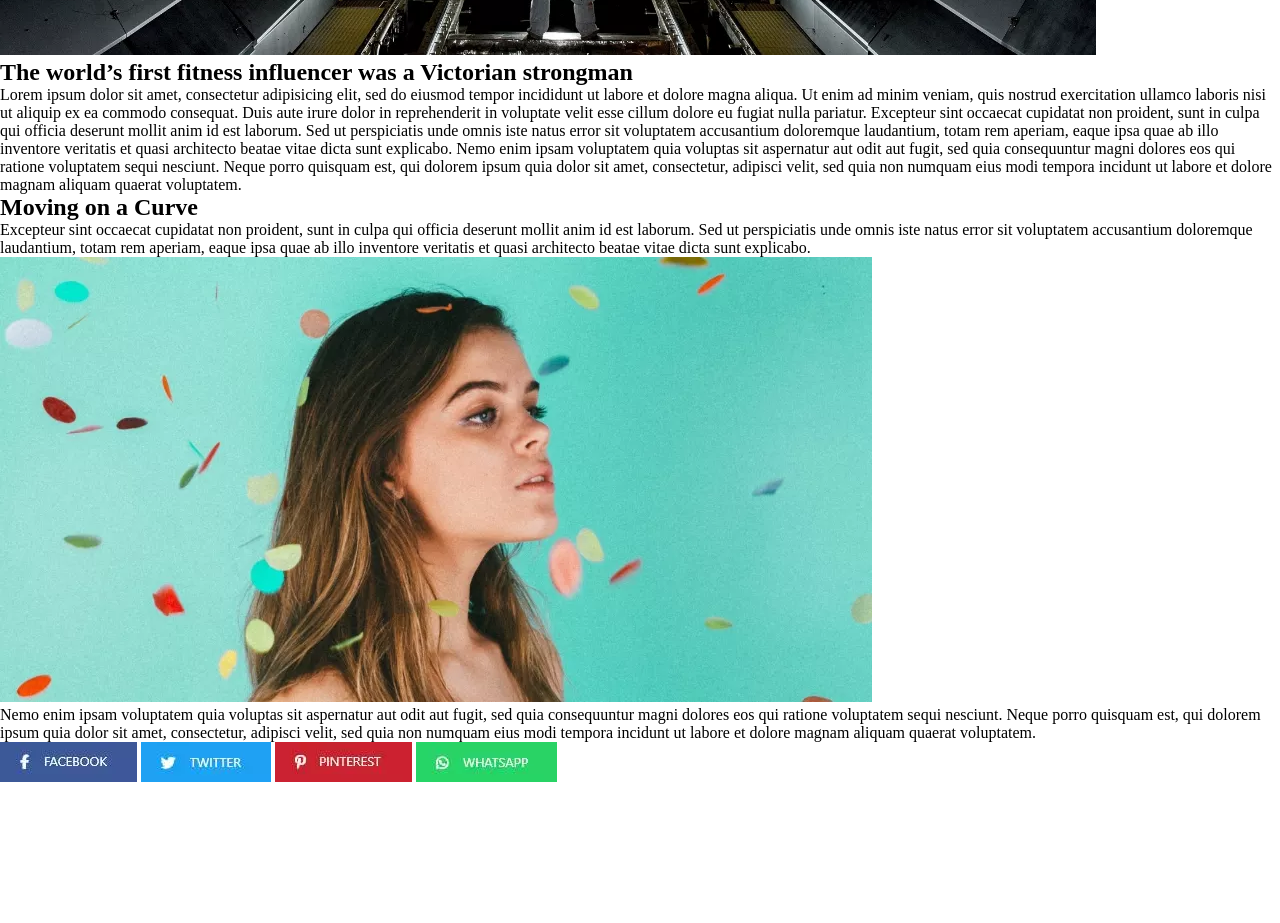
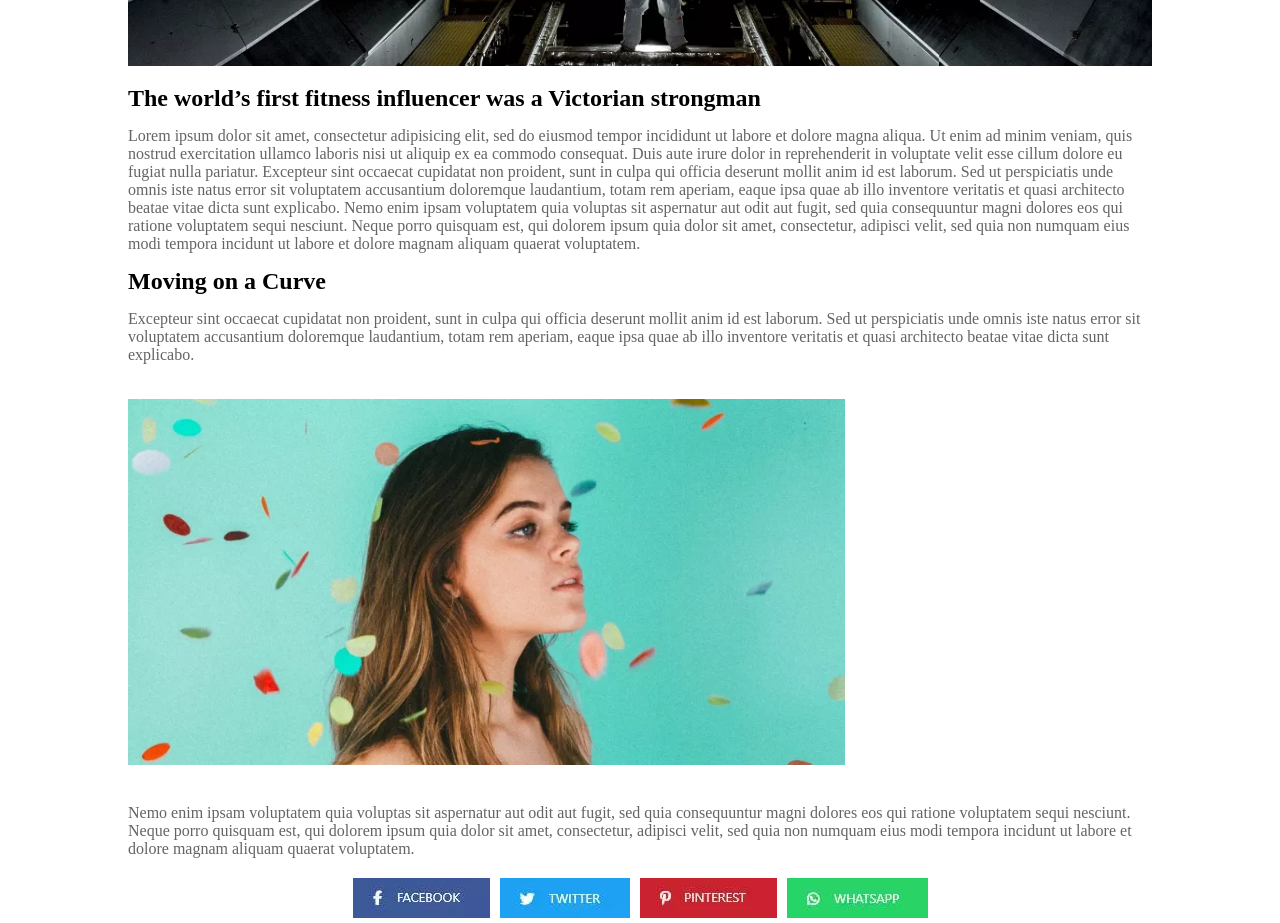
Before and after one commit to GSG-G10/news-website-team4, a plain HTML site: page post/post.html in a window 1280 px wide. Shown: the part 660-1583 px from the top of the page. Before the commit the page ends 1446 px from the top, so only its background shows below. Drawn offline with Linux system fonts and the light colour scheme.

Commit message:
finish post content style Relates #9

```diff
--- a/post/post.html
+++ b/post/post.html
@@ -49,6 +49,7 @@
         <hr class="hr">
     </nav>
     <section class="post-content">
+        <div class="post-text">
         <figure>
             <img src="../images/post-first.webp" alt="scientist" class="img1">
         </figure>
@@ -74,12 +75,13 @@
     <p>
         Nemo enim ipsam voluptatem quia voluptas sit aspernatur aut odit aut fugit, sed quia consequuntur magni dolores eos qui ratione voluptatem sequi nesciunt. Neque porro quisquam est, qui dolorem ipsum quia dolor sit amet, consectetur, adipisci velit, sed quia non numquam eius modi tempora incidunt ut labore et dolore magnam aliquam quaerat voluptatem.
     </p>
-</section>
-<section class="social">
-    <img src="../images/facebook.webp" alt="facebook" class="social-img">
-    <img src="../images/twitter.webp" alt="twitter" class="social-img">
-    <img src="../images/pinterest.webp" alt="pinterest" class="social-img">
-    <img src="../images/whatsapp.webp" alt="whatsapp" class="social-img">
+    <div class="social">
+        <img src="../images/facebook.webp" alt="facebook" class="social-img">
+        <img src="../images/twitter.webp" alt="twitter" class="social-img">
+        <img src="../images/pinterest.webp" alt="pinterest" class="social-img">
+        <img src="../images/whatsapp.webp" alt="whatsapp" class="social-img">
+    </div>
+    </div>
 </section>
 </body>
 </html>
--- a/style/post.css
+++ b/style/post.css
@@ -3,7 +3,7 @@
     padding: 0;
     box-sizing: border-box;
 }
-/******* Nav Bar section Style **********/
+/******* Start Nav Bar section Style **********/
 .up-part {
     margin: 10px;
     display: flex;
@@ -22,7 +22,7 @@
     transform: rotateY(180deg)
 }
 .up-part i {
-    transition: all 1s;
+    transition: all 0.5s;
     font-size: 20px;
 }
 .up-part p:hover{
@@ -129,3 +129,53 @@ ul {
     }
 }
 /************************* End Nav Bar Section *************************/
+
+/********************* Start Post Content Style ******************/
+
+.post-content {
+    display: flex;
+    justify-content: center;
+    align-items: center;
+}
+.post-text {
+    width: 80%;
+    margin-top: 50px;
+}
+.post-text h2 {
+    margin: 15px 0;
+}
+.post-text p{
+    color: #646464;
+    margin: 15px 0;
+}
+.social {
+    display: flex;
+    justify-content: center;
+}
+.social-img{
+    margin: 5px;
+}
+.img2 {
+    margin: 20px 0;
+    width: 70%;
+}
+.img1 {
+    width: 100%;
+}
+
+/******* Media Quiry *******/
+@media screen and (max-width: 500px) {
+    .post-text{
+        width: 100%;
+    }
+    /* .post-content {
+        justify-content: flex-start;
+        align-items: flex-start;
+    } */
+    .social {
+        flex-wrap: wrap;
+
+    }
+}
+
+/********************* End Post Content Style ******************/
```
